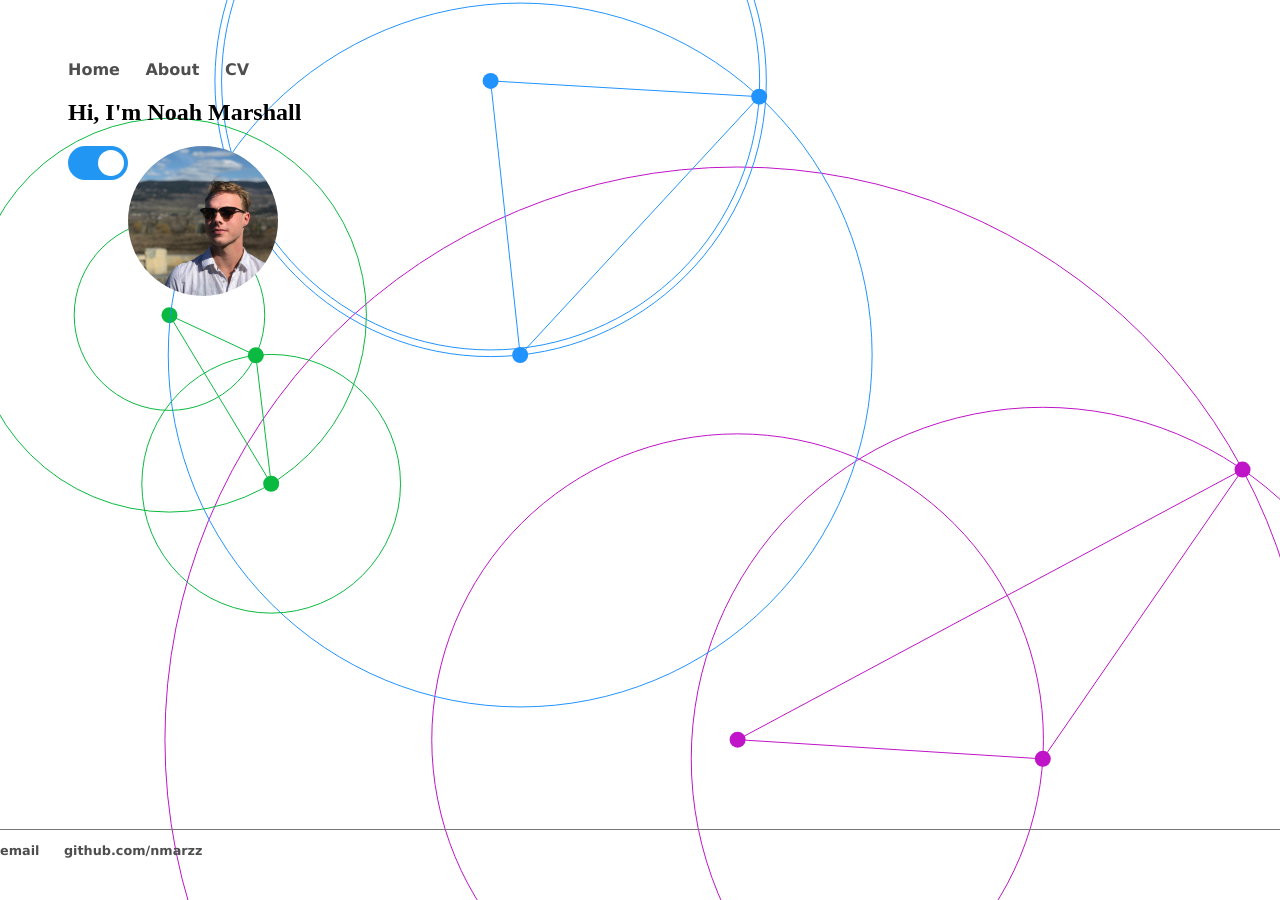
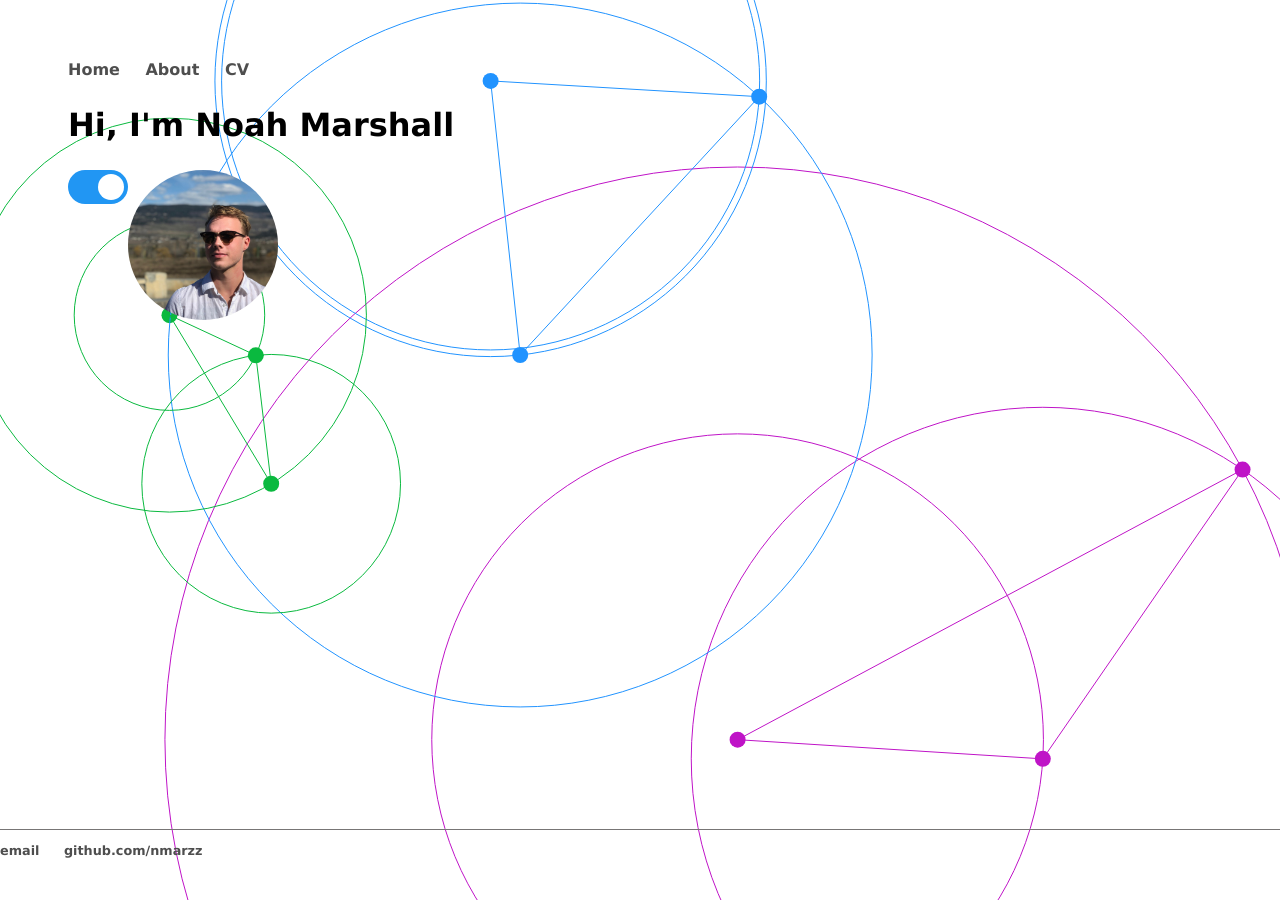
Before and after one commit to nmarzz/nmarzz.github.io, a Jekyll site: the page built from index.html, in a window 1280 px wide. Built offline with Jekyll 4.4.1, drawn with Linux system fonts in a browser that asks for light colours.

Commit message:
resize fonts

```diff
--- a/css/main.css
+++ b/css/main.css
@@ -9,6 +9,19 @@ body{
     background-color: #FFFFFF;
     min-height: 100%;
 }
+
+
+h2 {
+  font-family:'Verdana', 'Geneva', 'Sans-Serif';
+  display: block;
+  font-size: 2em;
+  margin-top: 0.83em;
+  margin-bottom: 0.83em;
+  margin-left: 0;
+  margin-right: 0;
+  font-weight: bold;
+}
+
 
 nav ul, footer ul {
     font-family:'Verdana', 'Geneva', 'Sans-Serif';
```
